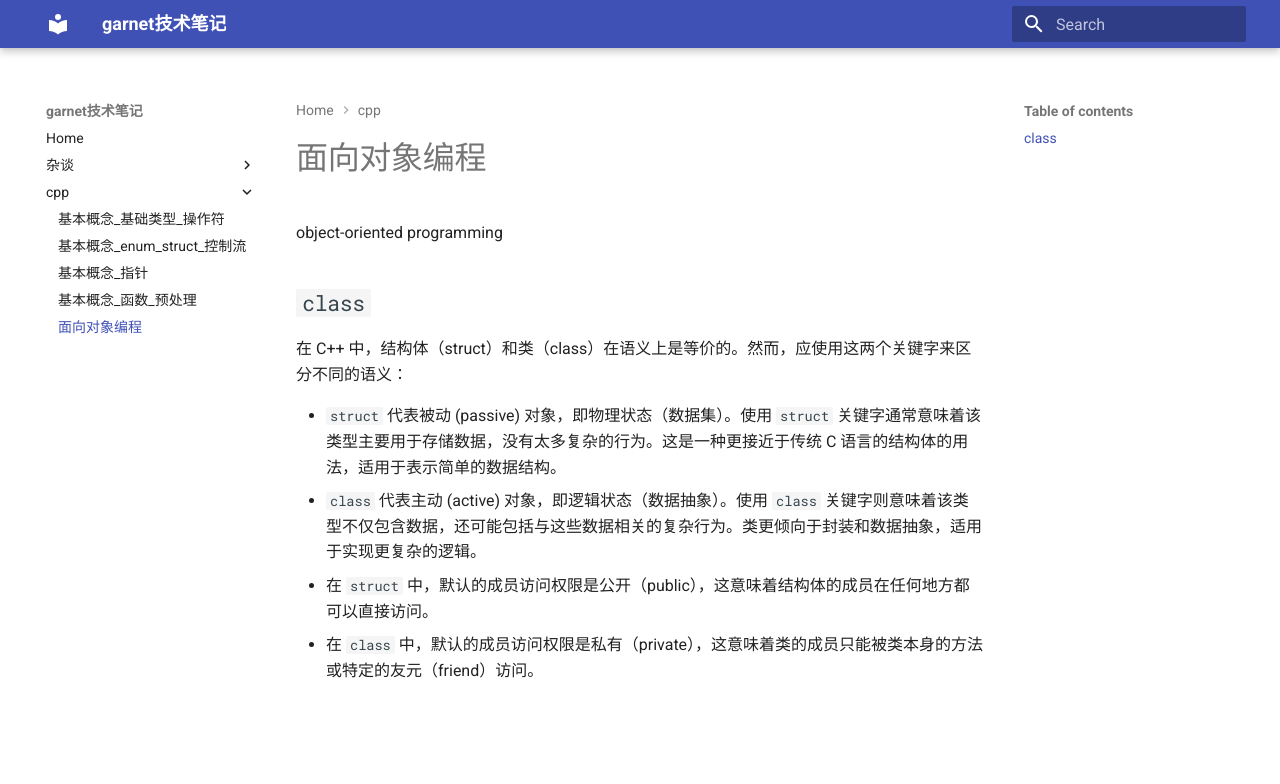
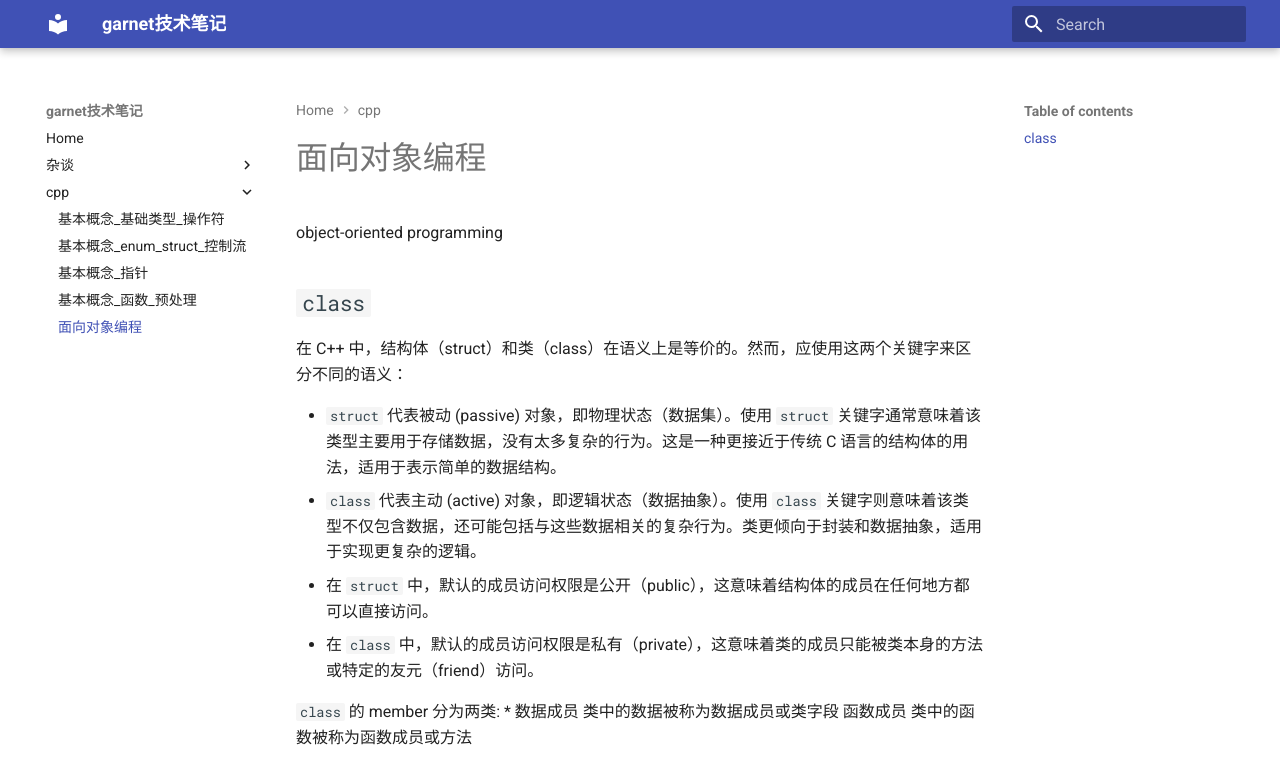
Before and after one commit to ymma98/technotes, an MkDocs documentation site: the page built from docs/cpp/OOP.md, in a window 1280 px wide. Shown: the top 784 px of the page. Built offline with MkDocs 1.6.1 and Material for MkDocs 9.7.7, drawn with Linux system fonts in a browser that asks for light colours.

Commit message:
docs/cpp/OOP.md updated from https://stackedit.cn/

```diff
--- a/docs/cpp/OOP.md
+++ b/docs/cpp/OOP.md
@@ -10,6 +10,13 @@ object-oriented programming
 -   `class` 代表主动 (active) 对象，即逻辑状态（数据抽象）。使用 `class` 关键字则意味着该类型不仅包含数据，还可能包括与这些数据相关的复杂行为。类更倾向于封装和数据抽象，适用于实现更复杂的逻辑。
 -  在 `struct` 中，默认的成员访问权限是公开（public），这意味着结构体的成员在任何地方都可以直接访问。
 -   在 `class` 中，默认的成员访问权限是私有（private），这意味着类的成员只能被类本身的方法或特定的友元（friend）访问。
+
+`class` 的 member 分为两类:
+* 数据成员
+类中的数据被称为数据成员或类字段
+函数成员
+类中的函数被称为函数成员或方法
+
 <!--stackedit_data:
-eyJoaXN0b3J5IjpbMzgyNDgwMTA3XX0=
+eyJoaXN0b3J5IjpbMTk2NTAxNjk0XX0=
 -->
```
